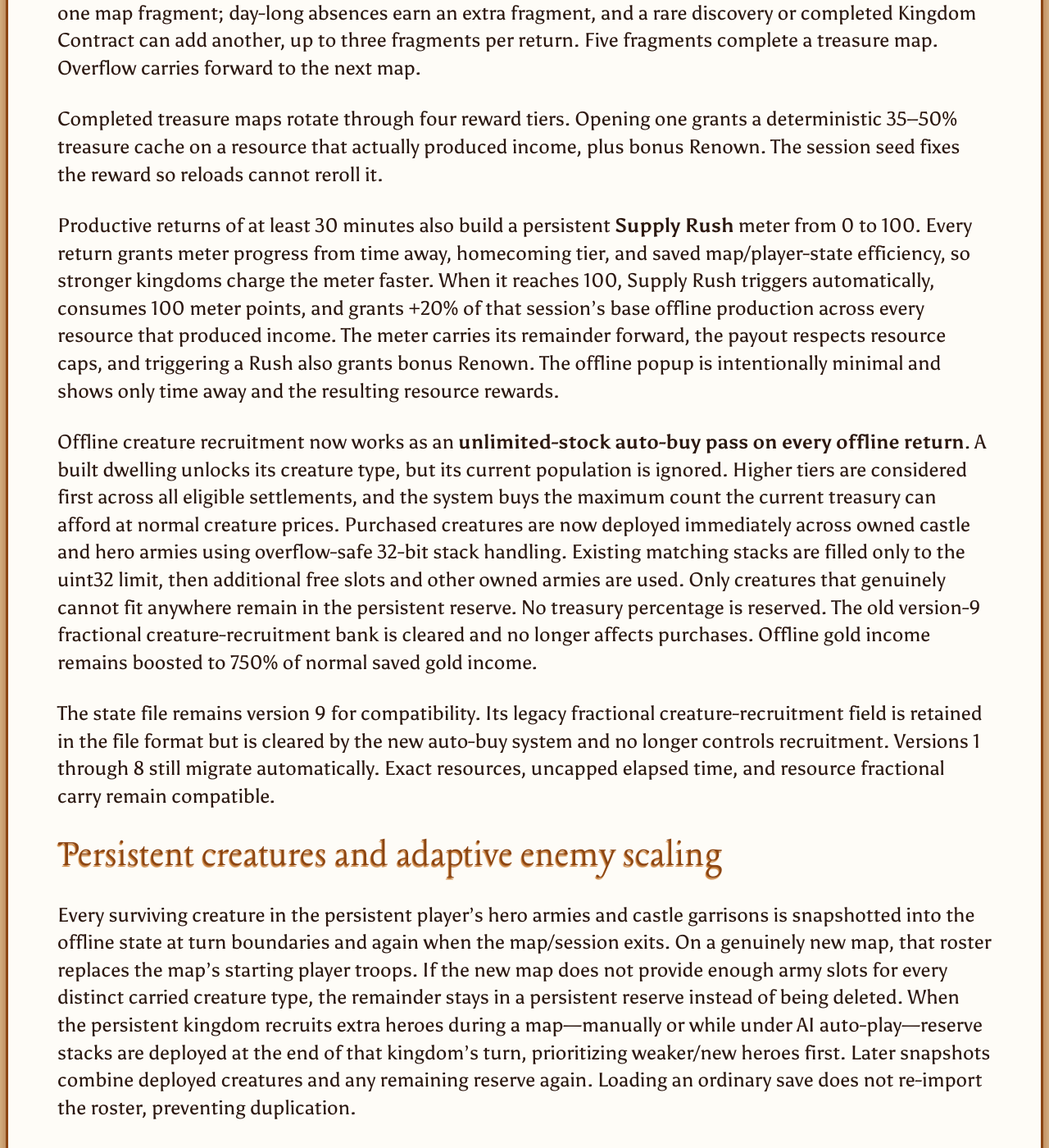
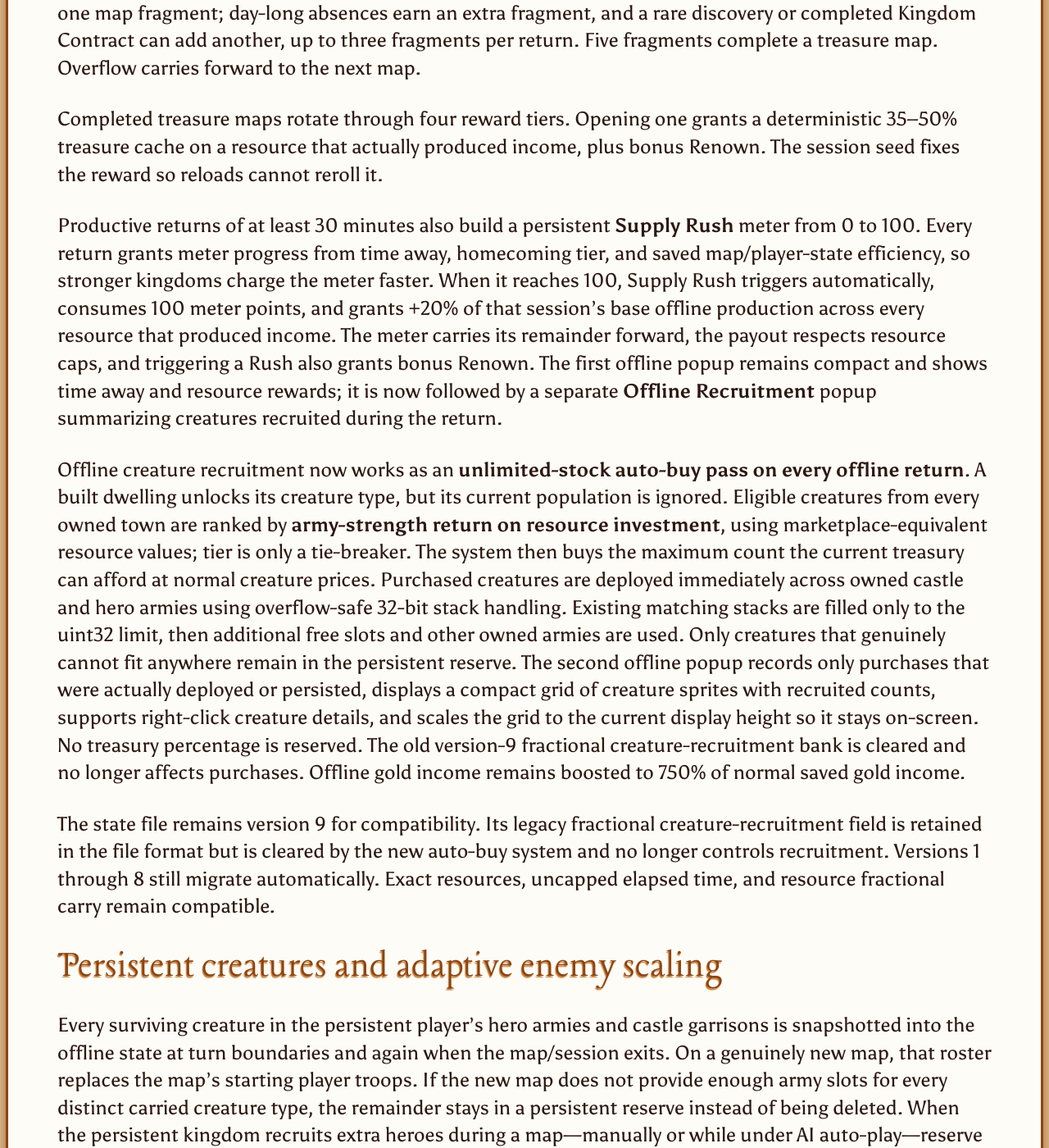
Before and after one commit to MattKoRn/fheroes2, a Jekyll site: the page built from docs/AUTO_PLAY_MANUAL_BATTLES_CHEAT.md, in a window 1280 px wide and 1400 px high, scrolled down 4097 px. Shown: the whole window at 82% size. Built offline with Jekyll 4.4.1, drawn with Linux system fonts in a browser that asks for light colours; our own code applies the rules of GitHub Pages for plain Markdown files.

Commit message:
Document offline recruitment sprite popup

```diff
--- a/docs/AUTO_PLAY_MANUAL_BATTLES_CHEAT.md
+++ b/docs/AUTO_PLAY_MANUAL_BATTLES_CHEAT.md
@@ -53,9 +53,9 @@ Offline returns now also feed a persistent **Treasure Hunt**. Productive absence
 
 Completed treasure maps rotate through four reward tiers. Opening one grants a deterministic 35–50% treasure cache on a resource that actually produced income, plus bonus Renown. The session seed fixes the reward so reloads cannot reroll it.
 
-Productive returns of at least 30 minutes also build a persistent **Supply Rush** meter from 0 to 100. Every return grants meter progress from time away, homecoming tier, and saved map/player-state efficiency, so stronger kingdoms charge the meter faster. When it reaches 100, Supply Rush triggers automatically, consumes 100 meter points, and grants +20% of that session's base offline production across every resource that produced income. The meter carries its remainder forward, the payout respects resource caps, and triggering a Rush also grants bonus Renown. The offline popup is intentionally minimal and shows only time away and the resulting resource rewards.
+Productive returns of at least 30 minutes also build a persistent **Supply Rush** meter from 0 to 100. Every return grants meter progress from time away, homecoming tier, and saved map/player-state efficiency, so stronger kingdoms charge the meter faster. When it reaches 100, Supply Rush triggers automatically, consumes 100 meter points, and grants +20% of that session's base offline production across every resource that produced income. The meter carries its remainder forward, the payout respects resource caps, and triggering a Rush also grants bonus Renown. The first offline popup remains compact and shows time away and resource rewards; it is now followed by a separate **Offline Recruitment** popup summarizing creatures recruited during the return.
 
-Offline creature recruitment now works as an **unlimited-stock auto-buy pass on every offline return**. A built dwelling unlocks its creature type, but its current population is ignored. Higher tiers are considered first across all eligible settlements, and the system buys the maximum count the current treasury can afford at normal creature prices. Purchased creatures are now deployed immediately across owned castle and hero armies using overflow-safe 32-bit stack handling. Existing matching stacks are filled only to the uint32 limit, then additional free slots and other owned armies are used. Only creatures that genuinely cannot fit anywhere remain in the persistent reserve. No treasury percentage is reserved. The old version-9 fractional creature-recruitment bank is cleared and no longer affects purchases. Offline gold income remains boosted to 750% of normal saved gold income.
+Offline creature recruitment now works as an **unlimited-stock auto-buy pass on every offline return**. A built dwelling unlocks its creature type, but its current population is ignored. Eligible creatures from every owned town are ranked by **army-strength return on resource investment**, using marketplace-equivalent resource values; tier is only a tie-breaker. The system then buys the maximum count the current treasury can afford at normal creature prices. Purchased creatures are deployed immediately across owned castle and hero armies using overflow-safe 32-bit stack handling. Existing matching stacks are filled only to the uint32 limit, then additional free slots and other owned armies are used. Only creatures that genuinely cannot fit anywhere remain in the persistent reserve. The second offline popup records only purchases that were actually deployed or persisted, displays a compact grid of creature sprites with recruited counts, supports right-click creature details, and scales the grid to the current display height so it stays on-screen. No treasury percentage is reserved. The old version-9 fractional creature-recruitment bank is cleared and no longer affects purchases. Offline gold income remains boosted to 750% of normal saved gold income.
 
 The state file remains version 9 for compatibility. Its legacy fractional creature-recruitment field is retained in the file format but is cleared by the new auto-buy system and no longer controls recruitment. Versions 1 through 8 still migrate automatically. Exact resources, uncapped elapsed time, and resource fractional carry remain compatible.
 
```
